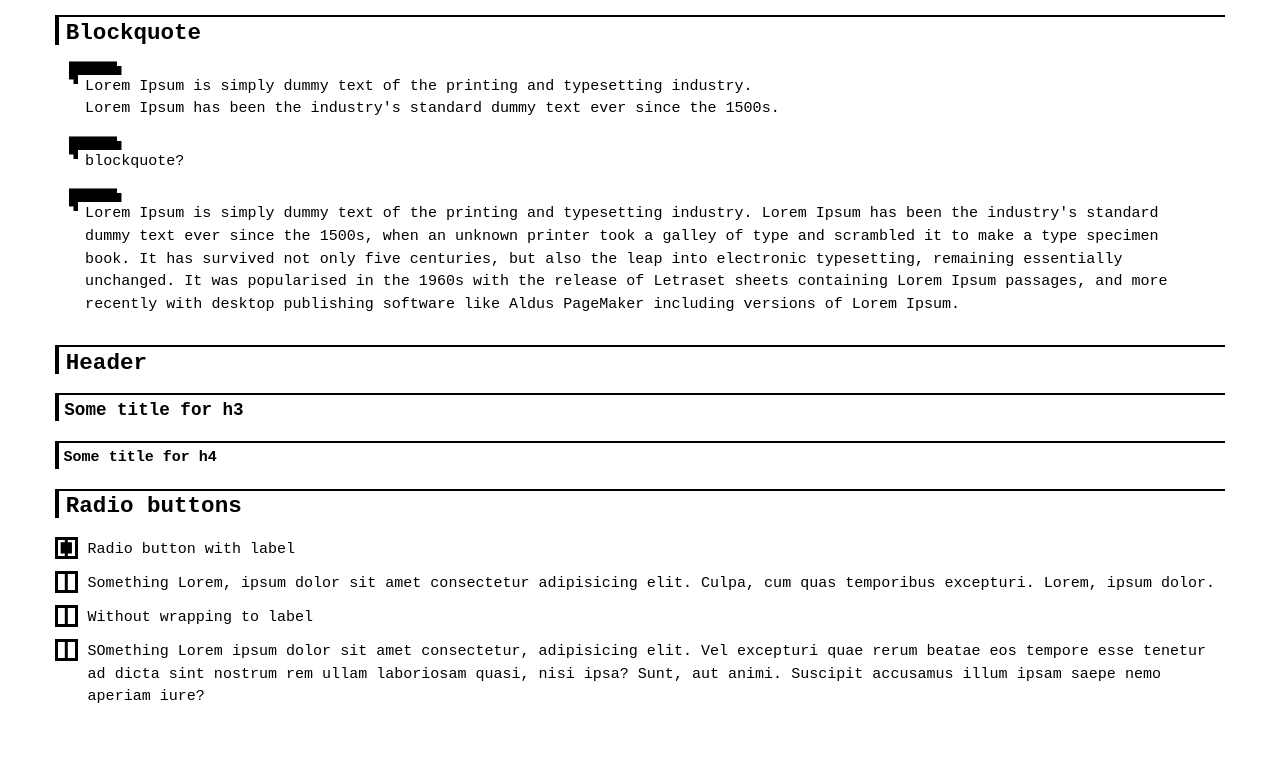
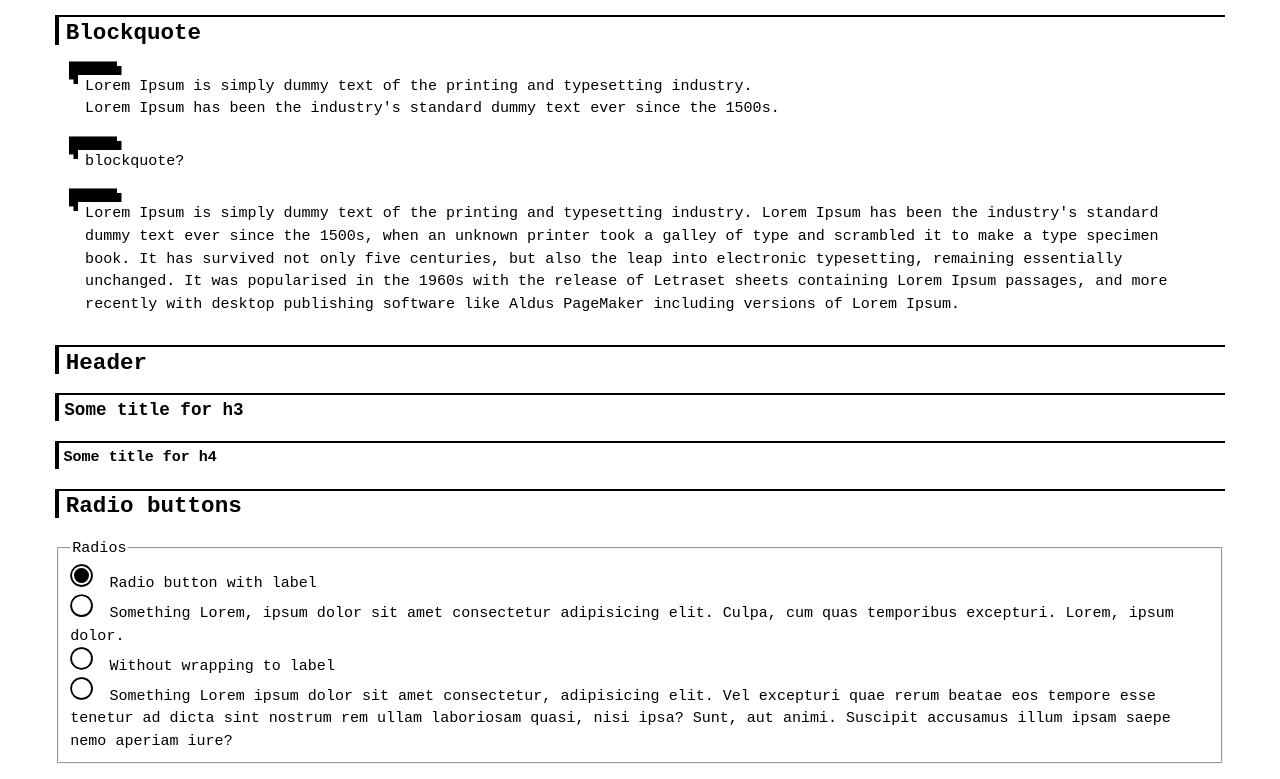
Before and after one commit to artalar/mono, a website built with Vite: page index.html in a window 1280 px wide. Shown: the part 1594-2373 px from the top of the page. Before the commit the page ends 2327 px from the top, so only its background shows below. Built offline with nearby package versions, Linux system fonts and the light colour scheme.

Commit message:
improve radio styles

```diff
--- a/index.html
+++ b/index.html
@@ -11,13 +11,18 @@
     <main>
       <h1>mono - Brutalism in UI</h1>
       <input id="colorpicker-back" type="color" />
-      <input id="colorpicker-sync" type="checkbox" title="sync colors" checked />
+      <input
+        id="colorpicker-sync"
+        type="checkbox"
+        title="sync colors"
+        checked
+      />
       <input id="colorpicker-main" type="color" />
       <br />
       <br />
-      <button id="colorreset" style="width:7rem">reset</button>
+      <button id="colorreset" style="width: 7rem">reset</button>
       <br />
-      <button id="colorinvert" style="width:7rem">invert</button>
+      <button id="colorinvert" style="width: 7rem">invert</button>
       <section>
         <header>
           <h2 id="paragraph">Paragraph</h2>
@@ -150,28 +155,36 @@ html {
         <header id="radio">
           <h2>Radio buttons</h2>
         </header>
+        <fieldset>
+          <legend>Radios</legend>
           <label>
             <input type="radio" name="radio" checked />
             <span>Radio button with label</span>
           </label>
+          <br />
           <label>
             <input type="radio" name="radio" />
             <span
-            >Something Lorem, ipsum dolor sit amet consectetur adipisicing elit.
-            Culpa, cum quas temporibus excepturi. Lorem, ipsum dolor.</span
+              >Something Lorem, ipsum dolor sit amet consectetur adipisicing
+              elit. Culpa, cum quas temporibus excepturi. Lorem, ipsum
+              dolor.</span
             >
           </label>
+          <br />
           <input type="radio" name="radio" id="example-first" />
           <label for="example-first">Without wrapping to label</label>
+          <br />
           <input type="radio" name="radio" id="example-second" />
           <label for="example-second"
             ><span
-            >SOmething Lorem ipsum dolor sit amet consectetur, adipisicing elit.
-            Vel excepturi quae rerum beatae eos tempore esse tenetur ad dicta
-            sint nostrum rem ullam laboriosam quasi, nisi ipsa? Sunt, aut animi.
-            Suscipit accusamus illum ipsam saepe nemo aperiam iure?</span
+              >Something Lorem ipsum dolor sit amet consectetur, adipisicing
+              elit. Vel excepturi quae rerum beatae eos tempore esse tenetur ad
+              dicta sint nostrum rem ullam laboriosam quasi, nisi ipsa? Sunt,
+              aut animi. Suscipit accusamus illum ipsam saepe nemo aperiam
+              iure?</span
             ></label
           >
+        </fieldset>
       </section>
     </main>
     <script type="module" src="/main.js"></script>
--- a/mono.css
+++ b/mono.css
@@ -272,66 +272,29 @@ p.mono:first-letter,
 input[type="radio"].mono,
 .mono-all input[type="radio"] {
   position: relative;
-  display: block;
   margin: 0;
-  appearance: none;
-  -moz-appearance: none;
-  -webkit-appearance: none;
+  width: 1.5rem;
+  height: 1.5rem;
+  margin-right: 0.5rem;
+  border-radius: 50%;
+  box-shadow: inset 0 0 0 1rem var(--mono-main);
+  clip-path: circle(50%);
 }
-
 input[type="radio"].mono:before,
 .mono-all input[type="radio"]:before {
   position: absolute;
   content: "";
-  left: 0;
-  top: 0;
-  width: 1.5rem;
-  height: 1.5rem;
-  border: 0.2rem solid var(--mono-main);
+  left: 0.125rem;
+  top: 0.125rem;
+  width: 1.25rem;
+  height: 1.25rem;
+  background-color: var(--mono-back);
+  border: 0.15rem solid var(--mono-back);
+  border-radius: 50%;
 }
-
-input[type="radio"].mono + *,
-.mono-all input[type="radio"] + * {
-  position: relative;
-  display: inline-block;
-  padding-top: 0.1rem;
-  padding-inline-start: 10px;
-  margin-left: 1.5rem;
-  margin-bottom: 10px;
-}
-input[type="radio"].mono:after,
-.mono-all input[type="radio"]:after {
-  position: absolute;
-  content: "";
-  left: 0;
-  top: 0;
-  width: 1.5rem;
-  height: 1.5rem;
+input[type="radio"].mono:checked:before,
+.mono-all input[type="radio"]:checked:before {
   background-color: var(--mono-main);
-  clip-path: polygon(
-    calc(50% - 0.1rem) 0,
-    calc(50% - 0.1rem) 0,
-    calc(50% - 0.1rem) 100%,
-    calc(50% + 0.1rem) 100%,
-    calc(50% + 0.1rem) 0
-  );
-}
-input[type="radio"].mono:checked:after,
-.mono-all input[type="radio"]:checked:after {
-  clip-path: polygon(
-    calc(50% - 0.1rem) 0,
-    calc(50% - 0.1rem) calc(50% - 0.375rem),
-    calc(50% - 0.375rem) calc(50% - 0.375rem),
-    calc(50% - 0.375rem) calc(50% + 0.375rem),
-    calc(50% - 0.1rem) calc(50% + 0.375rem),
-    calc(50% - 0.1rem) 100%,
-    calc(50% + 0.1rem) 100%,
-    calc(50% + 0.1rem) calc(50% + 0.375rem),
-    calc(50% + 0.375rem) calc(50% + 0.375rem),
-    calc(50% + 0.375rem) calc(50% - 0.375rem),
-    calc(50% + 0.1rem) calc(50% - 0.375rem),
-    calc(50% + 0.1rem) 0
-  );
 }
 
 details.mono,
```
Lines whose indentation alone changed are shown as unchanged.
